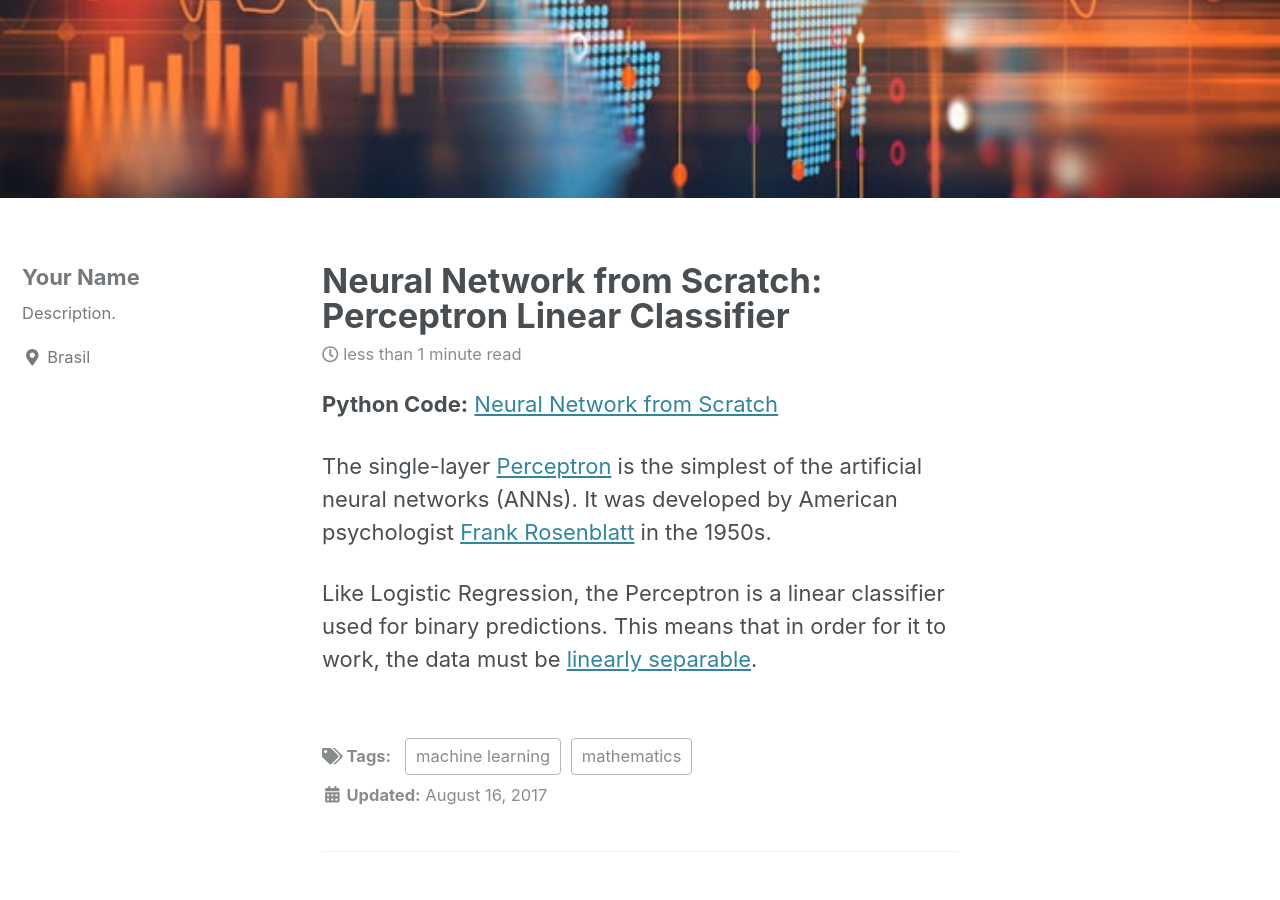
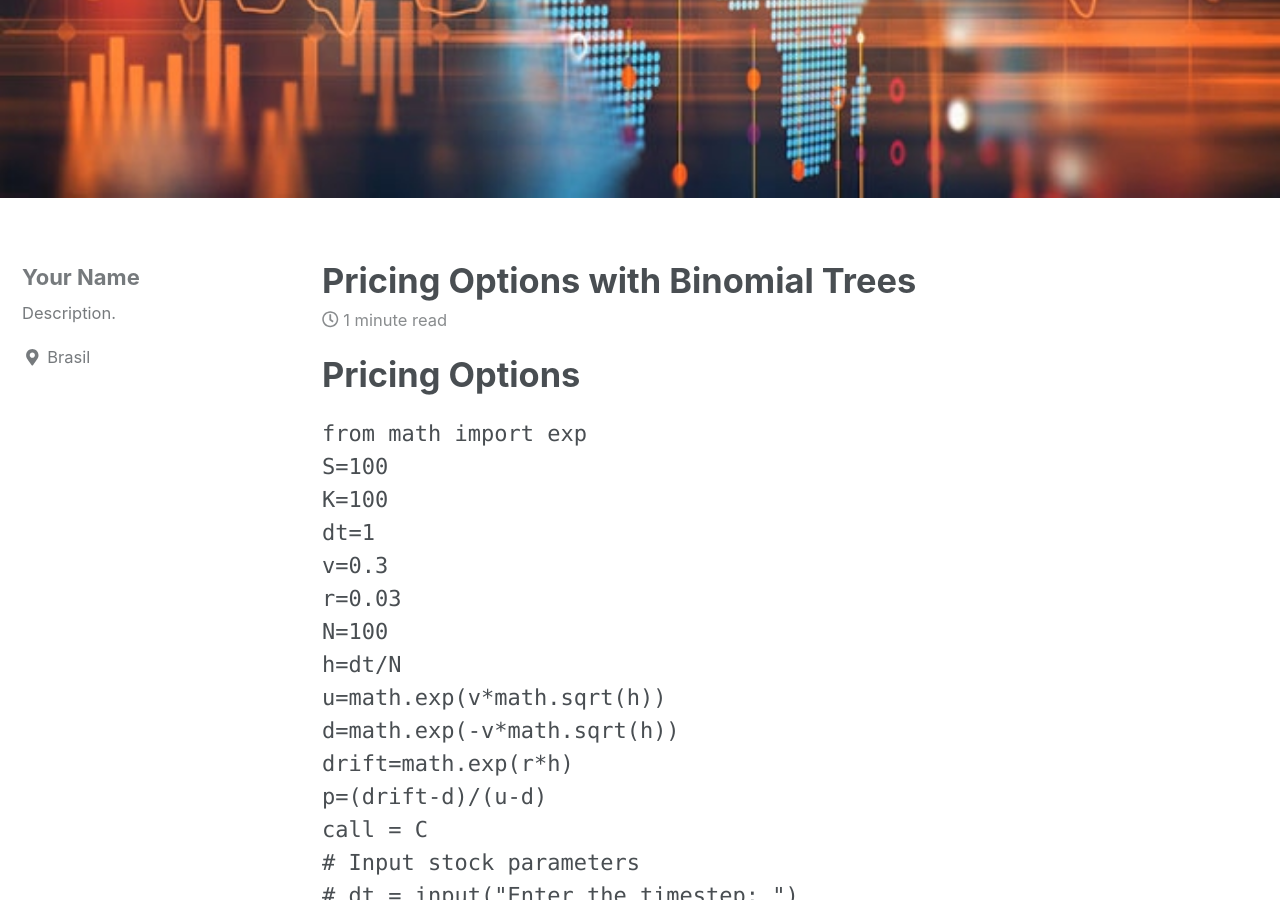
Before and after one commit to carlosmagnogfr/FinanceStuff.github.io, a Jekyll site: the page built from _posts/2018-11-19-teste.md, in a window 1280 px wide and 900 px high, scrolled down 485 px. Built offline with Jekyll 4.4.1, drawn with Linux system fonts in a browser that asks for light colours; cached includes are drawn as plain includes; nearby versions of some CDN libraries; some of the changed text lies outside the part shown.

Commit message:
new gith

````diff
--- a/_posts/2018-11-19-teste.md
+++ b/_posts/2018-11-19-teste.md
@@ -1,14 +1,72 @@
 ---
-title:  "Neural Network from Scratch: Perceptron Linear Classifier"
-date:   2017-08-16
-tags: [machine learning, mathematics]
+title:  "Pricing Options with Binomial Trees"
+date:   2018-11-19
+tags: [options, finance, binomial tree]
 
 header:
   image: "images/finance_2.jpg"
 
 
-excerpt: "Neural Networks, Perceptron, Stochastic Gradient Descent"
+excerpt: "Options, Finance, Binomial Trees"
 ---
+# Pricing Options
+
+```Python
+from math import exp
+S=100
+K=100
+dt=1
+v=0.3
+r=0.03
+N=100
+h=dt/N
+u=math.exp(v*math.sqrt(h))
+d=math.exp(-v*math.sqrt(h))
+drift=math.exp(r*h)
+p=(drift-d)/(u-d)
+call = C
+# Input stock parameters
+# dt = input("Enter the timestep: ")
+# S = input("Enter the initial asset price: ")
+# r = input("Enter the risk-free discount rate: ")
+# K = input("Enter the option strike price: ")
+# p = input("Enter the asset growth probability p: ")
+# u = input("Enter the asset growth factor u: ")
+# N = input("Enter the number of timesteps until expiration: ")
+
+# Input whether this is a call or a put option
+#call = raw_input("Is this a call or put option? (C/P) ").upper().startswith("C")
+
+def price(k, us):
+    """ Compute the stock price after 'us' growths and 'k - us' decays. """
+    return S * (u ** (2 * us - k))
+
+def bopm(k, us):
+    """
+    Compute the option price for a node 'k' timesteps in the future
+    and 'us' growth events. Note that thus there are 'k - us' decay events.
+    """
+
+    # Compute the exercise profit
+    stockPrice = price(k, us)
+    if call: exerciseProfit = max(0, stockPrice - K)
+    else:    exerciseProfit = max(0, K - stockPrice)
+
+    # Base case (this is a leaf)
+    if k == N: return exerciseProfit
+
+    # Recursive case: compute the binomial value
+    decay = exp(-r * dt)
+    expected = p * bopm(k + 1, us + 1) + (1 - p) * bopm(k + 1, us)
+    binomial = decay * expected
+
+    # Assume this is an American-style option
+    return max(binomial, exerciseProfit)
+
+print 'Computed option price: $%.2f' % bopm(0, 0)
+
+```
+
 **Python Code:** [Neural Network from Scratch](https://github.com/jtsulliv/ML-from-scratch/tree/master/Neural-Networks)
 
 The single-layer [Perceptron](https://en.wikipedia.org/wiki/Perceptron) is the simplest of the artificial neural networks (ANNs).  It was developed by American psychologist [Frank Rosenblatt](https://en.wikipedia.org/wiki/Frank_Rosenblatt) in the 1950s.
````
